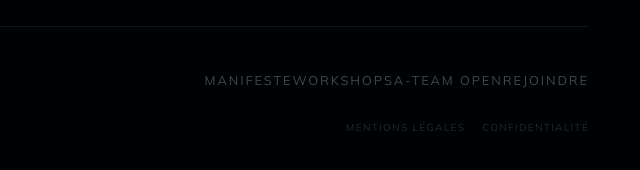
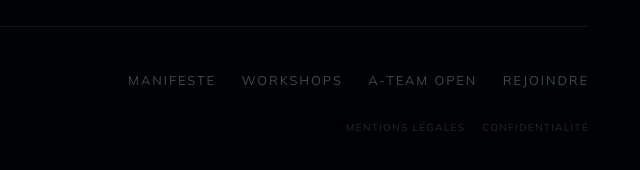
Before and after one commit to fabriceliut/alliance_liut, a website built with Vite: page index.html in a window 1280 px wide. Shown: the part 7917-8087 px from the top of the page, 640-1280 px from the left. Built offline with nearby package versions, Linux system fonts and the light colour scheme; a web font is replaced by a local one.

Commit message:
fix: espacement liens footer bottom

```diff
--- a/src/styles/main.css
+++ b/src/styles/main.css
@@ -996,7 +996,7 @@ h1, h2, h3 {
   display: flex;
   flex-direction: column;
   align-items: center;
-  gap: var(--space-1);
+  gap: var(--space-3);
 }
 @media (min-width: 768px) {
   .footer__bottom nav { align-items: flex-end; }
@@ -1004,7 +1004,7 @@ h1, h2, h3 {
 .footer__nav-main {
   display: flex;
   flex-wrap: wrap;
-  gap: var(--space-2) var(--space-5);
+  gap: var(--space-2) var(--space-6);
   align-items: center;
   justify-content: center;
 }
```
